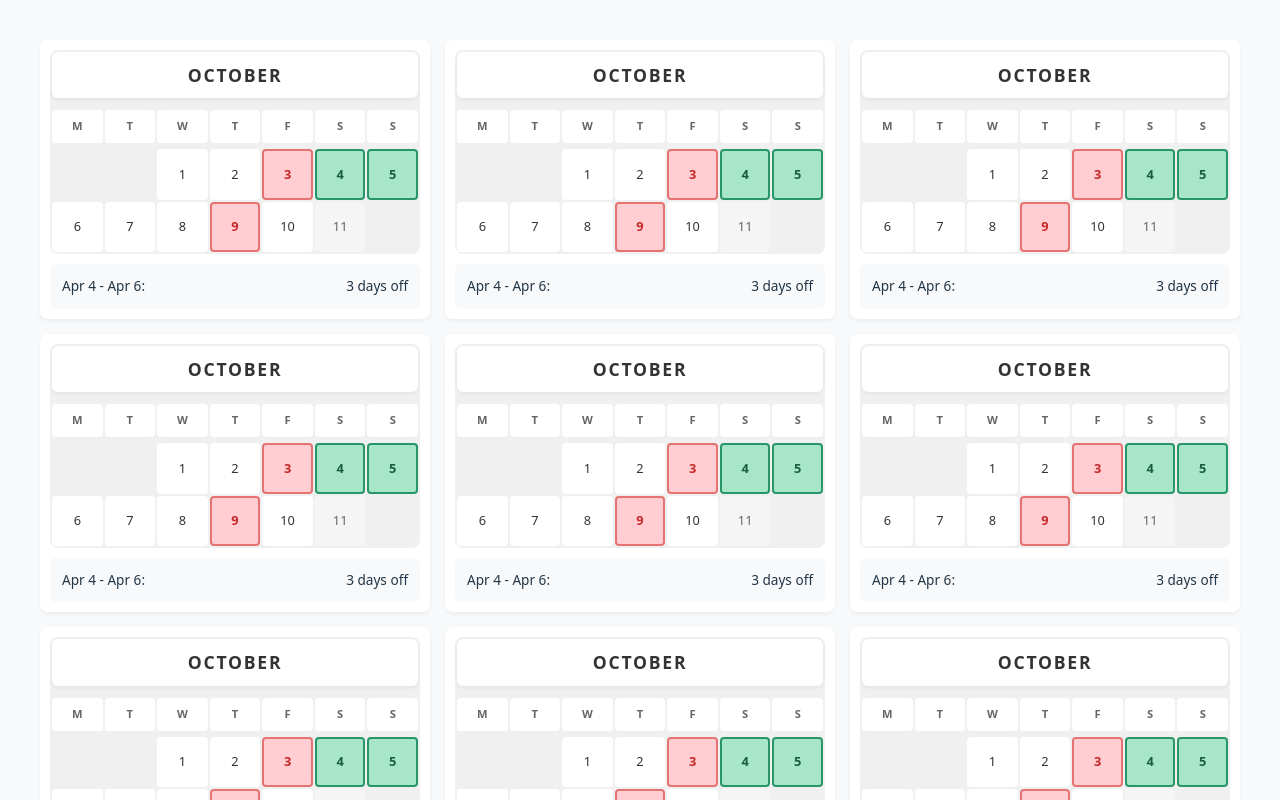
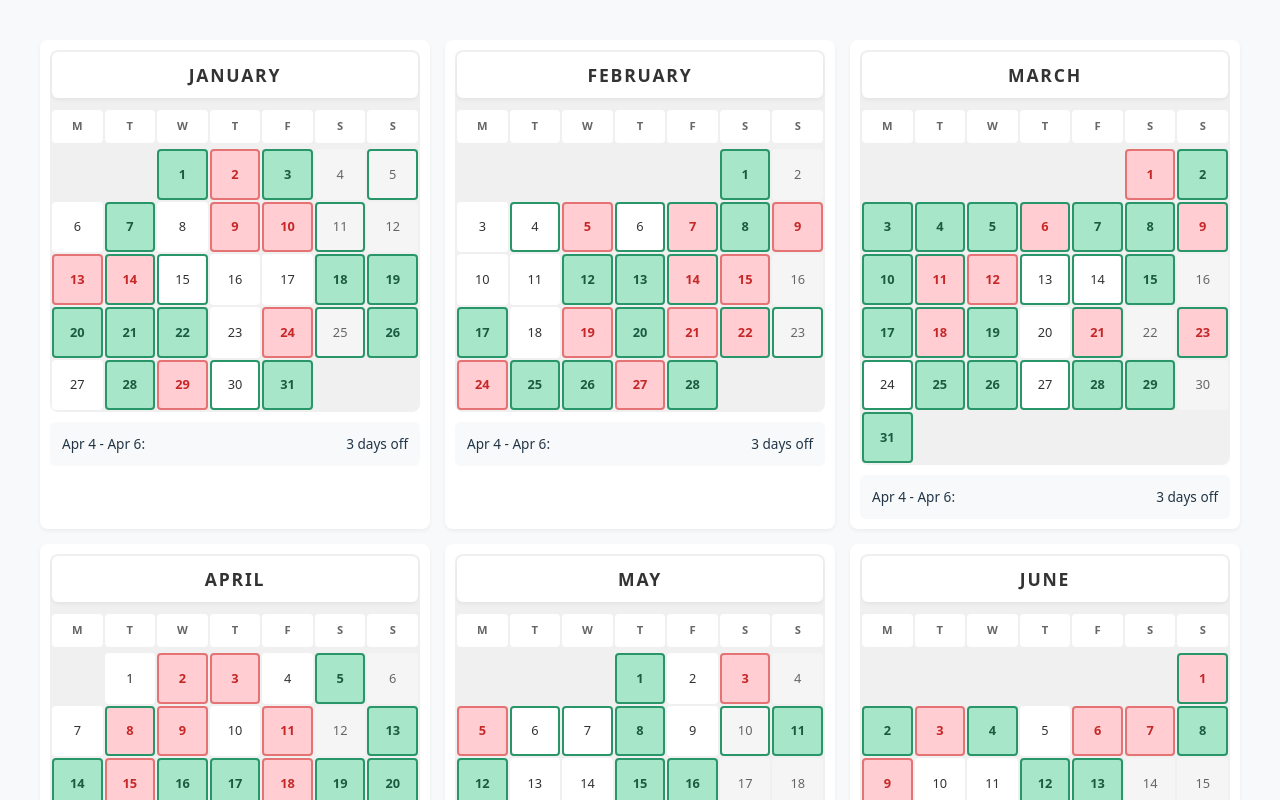
Before and after one commit to rabiibouhestine/max-days-off, a React (Vite) app: page / in a window 1280 px wide. Shown: the top 800 px of the page. Built offline with nearby package versions, Linux system fonts and the light colour scheme.

Commit message:
refactor calendar

```diff
--- a/src/components/Calendar.tsx
+++ b/src/components/Calendar.tsx
@@ -1,18 +1,12 @@
+import type { DayInfo } from "../types";
 import styles from "./Calendar.module.css";
-
-type dayInfo = {
-  date: Date;
-  isConsecutive: boolean;
-  type: "regular" | "holiday" | "pto";
-  label: string;
-};
 
 type CalendarProps = {
   key: number;
-  daysInfo: dayInfo[];
+  daysInfo: DayInfo[];
 };
 
-export default function Calendar({ key }: CalendarProps) {
+export default function Calendar({ key, daysInfo }: CalendarProps) {
   const firstWeekDay: number = daysInfo[0].date.getDay();
   const month: string = daysInfo[0].date.toLocaleString("en-US", {
     month: "long",
@@ -20,7 +14,7 @@ export default function Calendar({ key }: CalendarProps) {
 
   const weekdays: string[] = ["M", "T", "W", "T", "F", "S", "S"];
 
-  function getDayClass(dayInfo: dayInfo) {
+  function getDayClass(dayInfo: DayInfo) {
     const dayClasses = [styles["day"]];
     const day = dayInfo.date.getDay();
     if (day === 0 || day === 6) {
@@ -86,72 +80,3 @@ export default function Calendar({ key }: CalendarProps) {
     </div>
   );
 }
-
-const daysInfo: dayInfo[] = [
-  {
-    date: new Date("2025-10-01"),
-    isConsecutive: false,
-    type: "regular",
-    label: "",
-  },
-  {
-    date: new Date("2025-10-02"),
-    isConsecutive: false,
-    type: "regular",
-    label: "",
-  },
-  {
-    date: new Date("2025-10-03"),
-    isConsecutive: false,
-    type: "holiday",
-    label: "",
-  },
-  {
-    date: new Date("2025-10-04"),
-    isConsecutive: false,
-    type: "pto",
-    label: "",
-  },
-  {
-    date: new Date("2025-10-05"),
-    isConsecutive: false,
-    type: "pto",
-    label: "",
-  },
-  {
-    date: new Date("2025-10-06"),
-    isConsecutive: false,
-    type: "regular",
-    label: "",
-  },
-  {
-    date: new Date("2025-10-07"),
-    isConsecutive: false,
-    type: "regular",
-    label: "",
-  },
-  {
-    date: new Date("2025-10-08"),
-    isConsecutive: false,
-    type: "regular",
-    label: "",
-  },
-  {
-    date: new Date("2025-10-09"),
-    isConsecutive: false,
-    type: "holiday",
-    label: "",
-  },
-  {
-    date: new Date("2025-10-10"),
-    isConsecutive: false,
-    type: "regular",
-    label: "",
-  },
-  {
-    date: new Date("2025-10-11"),
-    isConsecutive: false,
-    type: "regular",
-    label: "",
-  },
-];
--- a/src/components/CalendarGrid.tsx
+++ b/src/components/CalendarGrid.tsx
@@ -1,14 +1,42 @@
+import type { DayInfo } from "../types";
+import styles from "./CalendarGrid.module.css";
 import Calendar from "./Calendar";
-import styles from "./CalendarGrid.module.css";
+
+function generateDaysOfYear(year: number): DayInfo[] {
+  const days: DayInfo[] = [];
+
+  const types: DayInfo["type"][] = ["regular", "holiday", "pto"];
+
+  // Start on Jan 1st
+  const current = new Date(year, 0, 1);
+
+  while (current.getFullYear() === year) {
+    // Create a new object for the current day
+    days.push({
+      date: new Date(current), // clone
+      isConsecutive: Math.random() > 0.7, // ~30% chance true
+      type: types[Math.floor(Math.random() * types.length)],
+      label: `Label ${Math.floor(Math.random() * 1000)}`, // arbitrary
+    });
+
+    // Increment to the next day
+    current.setDate(current.getDate() + 1);
+  }
+
+  return days;
+}
 
 export default function CalendarGrid() {
   const months: number[] = Array.from({ length: 12 }, (_, i) => i + 1);
-
+  const daysInfo: DayInfo[] = generateDaysOfYear(2025);
   return (
     <div className={styles["calendar-grid"]}>
-      {months.map((month) => (
-        <Calendar key={month} daysInfo={[]} />
-      ))}
+      {months.map((month) => {
+        const daysInMonth = daysInfo.filter(
+          (d) => d.date.getMonth() === month - 1
+        );
+        return <Calendar key={month} daysInfo={daysInMonth} />;
+      })}
     </div>
   );
 }
--- /dev/null
+++ b/src/types.ts
@@ -0,0 +1,6 @@
+export type DayInfo = {
+  date: Date;
+  isConsecutive: boolean;
+  type: "regular" | "holiday" | "pto";
+  label: string;
+};
```
